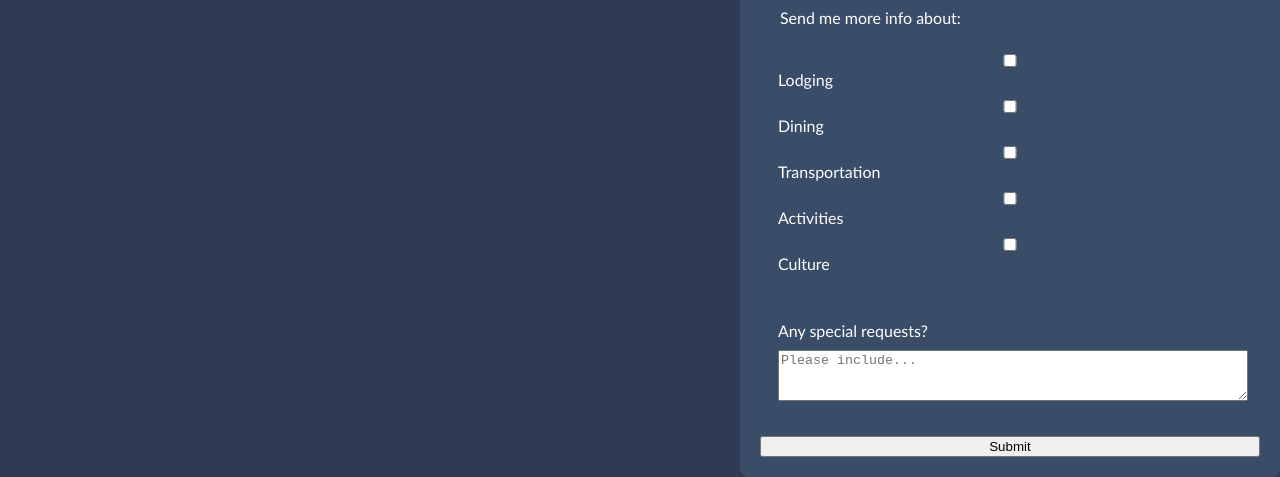
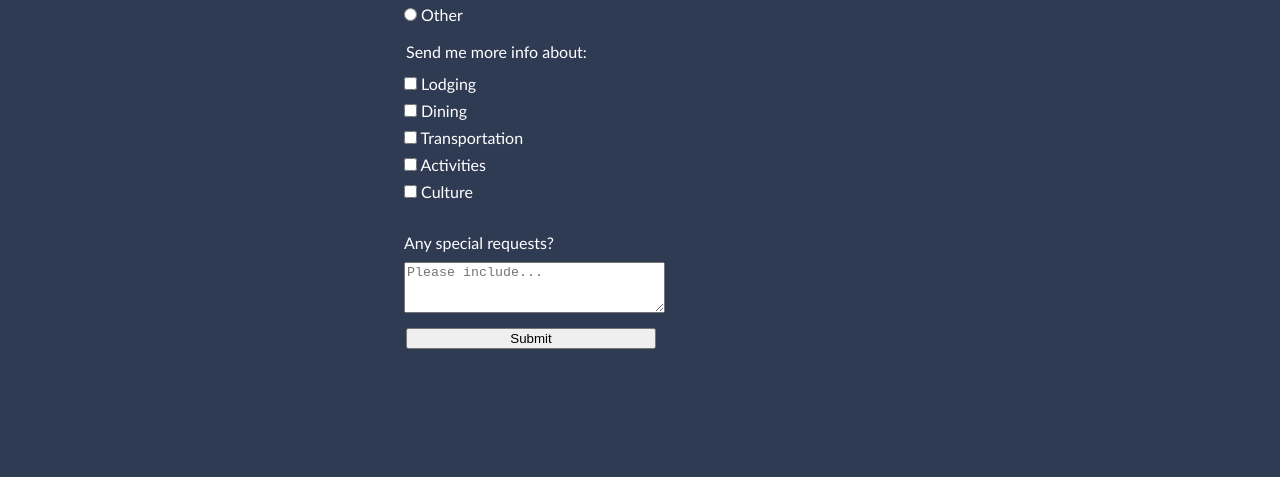
Before and after one commit to ActivationSeed/survey-travel, a plain HTML site: page index.html in a window 1280 px wide. Shown: the part 497-974 px from the top of the page. After the commit the page ends 878 px from the top, so only its background shows below. Drawn offline with Linux system fonts and the light colour scheme.

Commit message:
revert styles.css

```diff
--- a/styles.css
+++ b/styles.css
@@ -6,9 +6,6 @@ body {
   color: white;
   font-family: Calibri;
   font-size: 16px;
-  display: flex;
-  justify-content: center;
-  align-items: center;
 }
 
 h1, p {
@@ -20,30 +17,26 @@ form {
   width: 60vw;
   max-width: 500px;
   min-width: 300px;
+  margin: 0 auto;
   padding-bottom: 2em;
-  background-color: #3A4D68;
-  padding: 20px;
-  border-radius: 8px;
 }
 
 fieldset {
   border: none;
-  padding: 1rem;
+  padding: 1rem 1;
 }
 
 label {
   display: block;
   margin: .5rem 0;
-  text-align: left;
 }
 
 input, textarea, select {
   margin: 2px 0 0 0;
-  width: 100%;
 }
 
 input[type="submit"] {
   display: block;
-  width: 100%;
-  margin-top: 1rem;
+  width: 50%;
+  margin-left: 1rem;
 }
```
